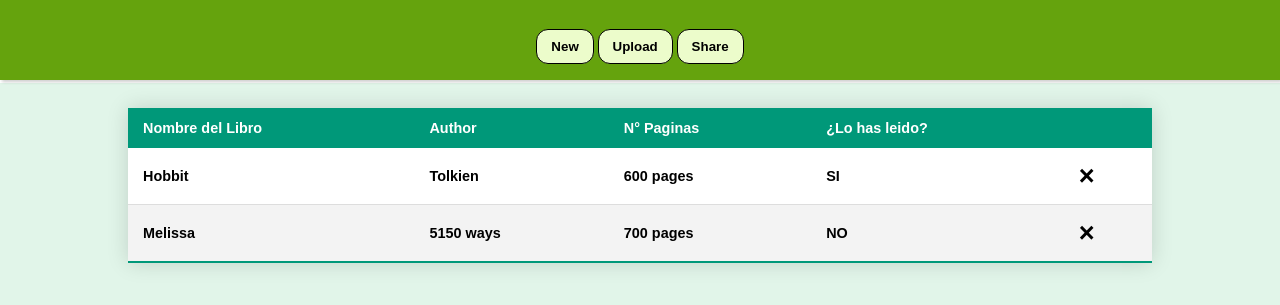
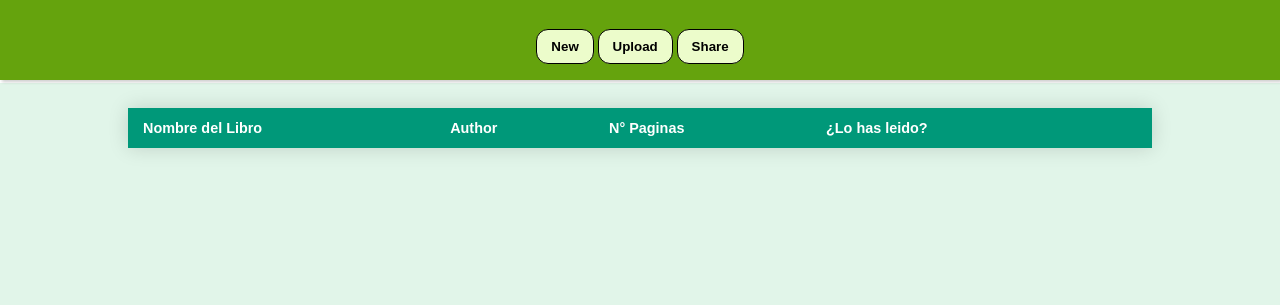
Before and after one commit to WillAvatec/library-app, a plain HTML site: page index.html in a window 1280 px wide. Shown: the part 77-382 px from the top of the page. Drawn offline with Linux system fonts and the light colour scheme; a web font is replaced by a local one.

```diff
--- a/index.html
+++ b/index.html
@@ -69,20 +69,6 @@
                     </tr>
                 </thead>
                 <tbody>
-                    <tr data-index ="0">
-                        <td>Hobbit</td>
-                        <td>Tolkien</td>
-                        <td>600 pages</td>
-                        <td>SI</td>
-                        <td>&times;</td>
-                    </tr>
-                    <tr data-index="1" class="active-row">
-                        <td>Melissa</td>
-                        <td>5150 ways</td>
-                        <td>700 pages</td>
-                        <td>NO</td>
-                        <td>&times;</td>
-                    </tr>
                     <!-- and so on... -->
                 </tbody>
             </table>
```
